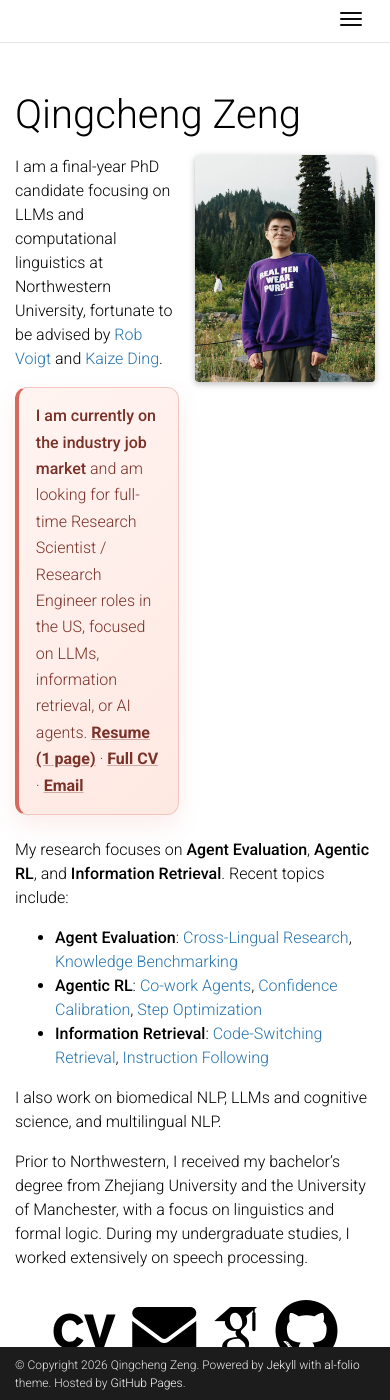
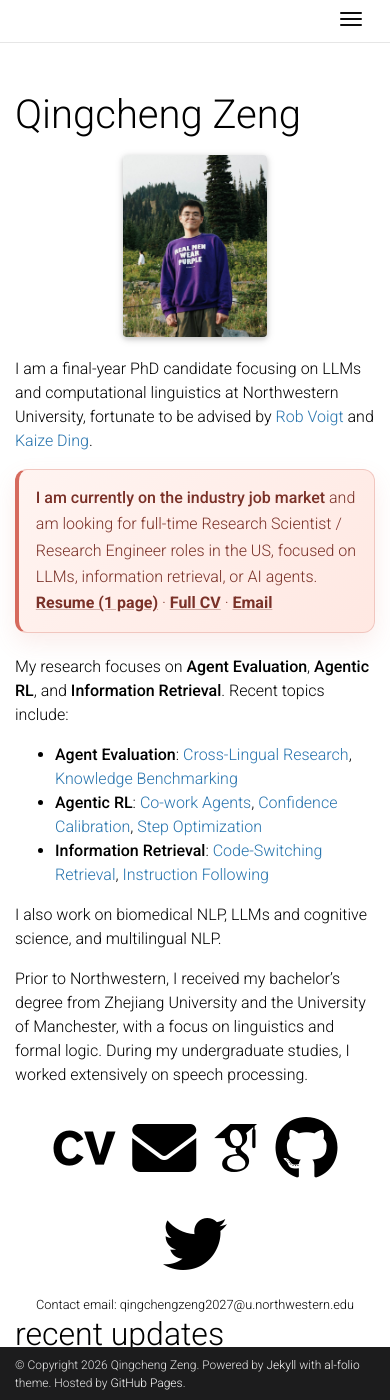
Before and after one commit to qcznlp/qcznlp.github.io, a Jekyll site: the page built from _pages/about.md, in a window 390 px wide and 1400 px high. Built offline with Jekyll 4.4.1, drawn with Linux system fonts in a browser that asks for light colours; some web fonts are replaced; comment, search, counter and statistics services are not loaded; a style sheet for code colours, icons or effects is not loaded.

Commit message:
Fix mobile homepage profile layout

```diff
--- a/_sass/_base.scss
+++ b/_sass/_base.scss
@@ -234,6 +234,19 @@
 
 .profile.float-left {
   margin-right: 1rem;
+}
+
+@media (max-width: 575.98px) {
+  .profile {
+    width: 9rem;
+    max-width: 100%;
+  }
+
+  .profile.float-left,
+  .profile.float-right {
+    float: none !important;
+    margin: 0 auto 1.25rem;
+  }
 }
 
 @media (min-width: 576px) {
```
